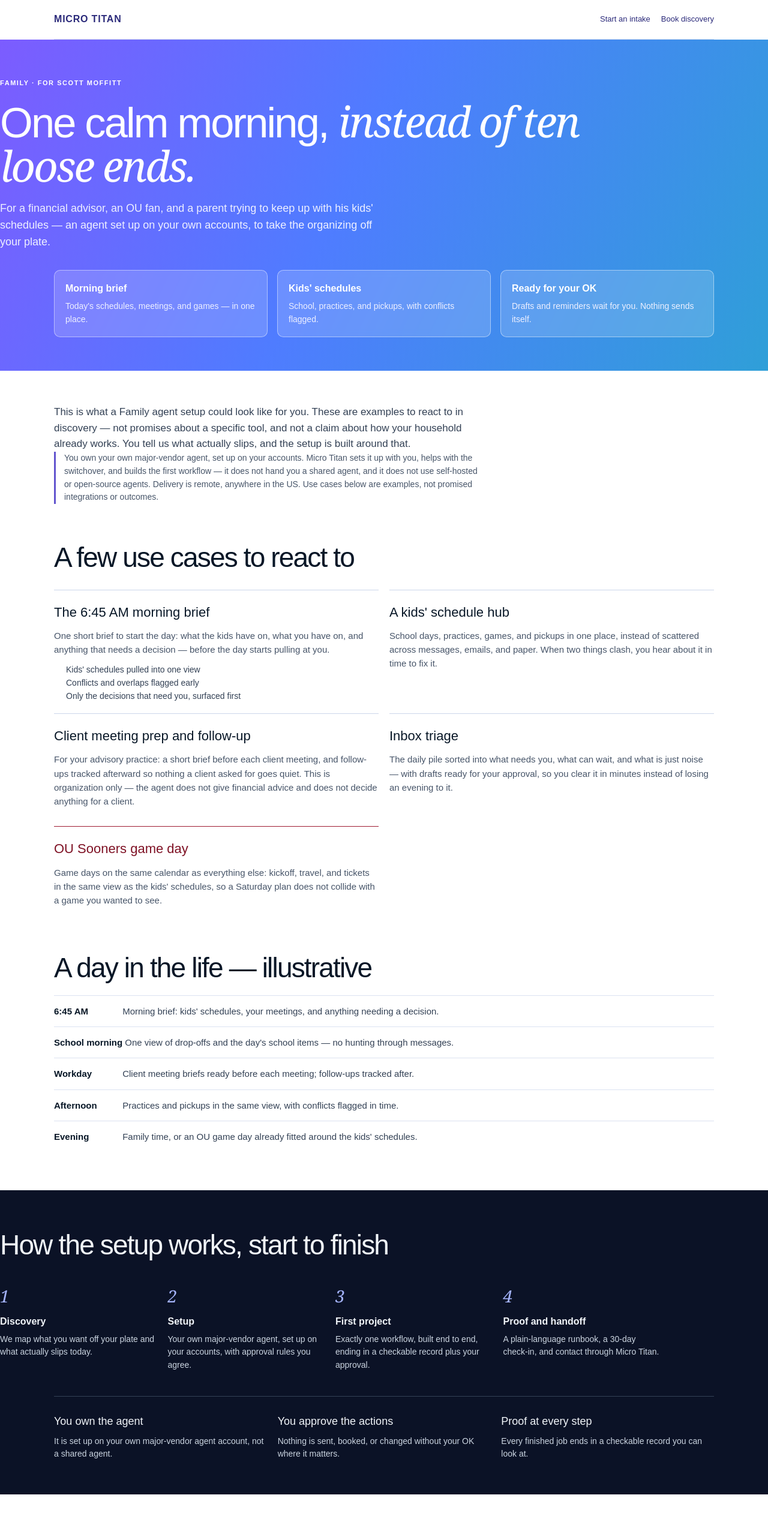
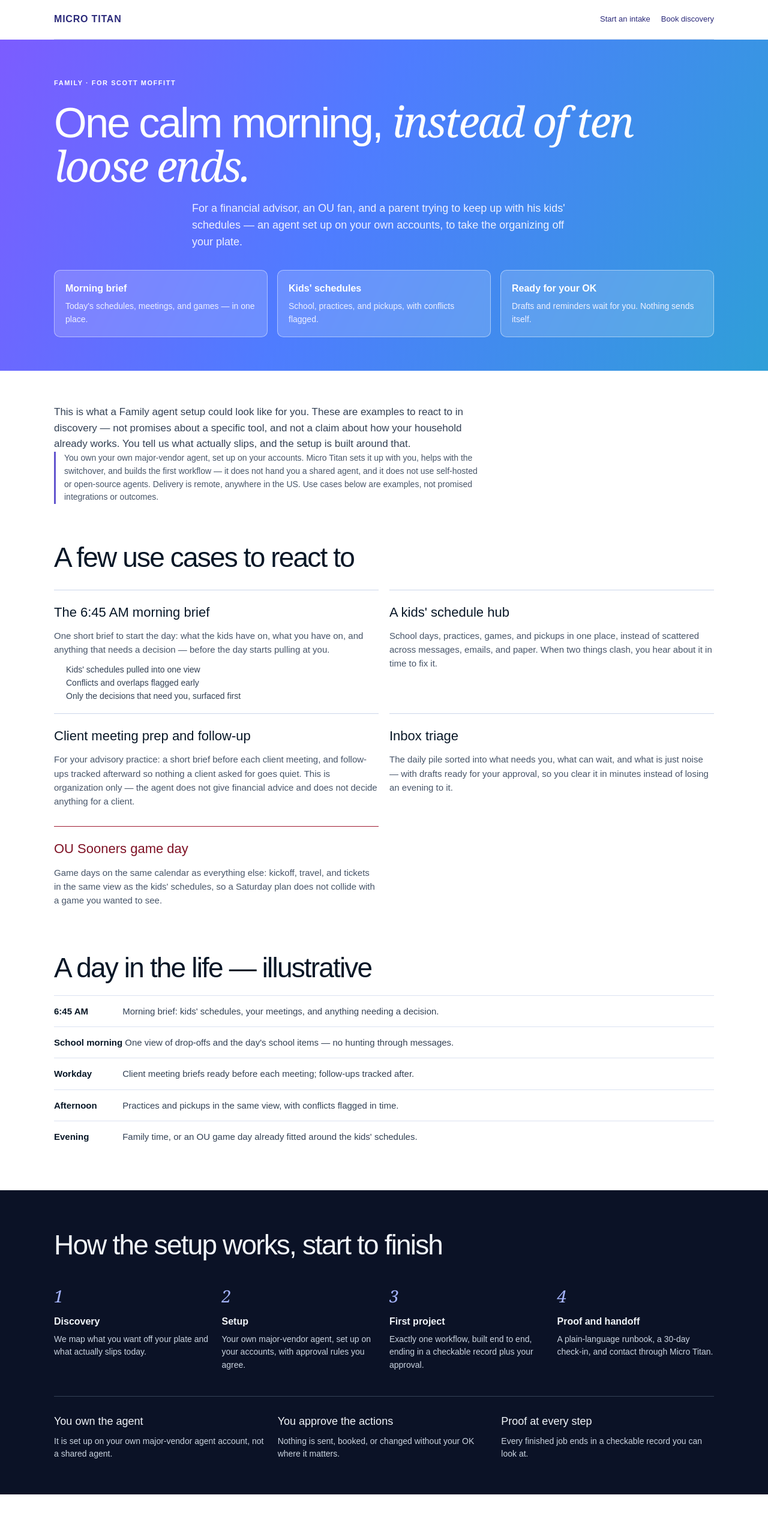
Before and after one commit to BubbaB10/micro-titan-com, a Next.js app: page /pitch/scott-moffitt in a window 1280 px wide. Shown: the top 2552 px of the page at 60% size. Built offline with nearby package versions, Linux system fonts and the light colour scheme.

Commit message:
Jason pitch sheet (preview only, do not merge): fix flush-left hero/dark sections + Pricing heading space

```diff
--- a/app/components/PitchSheet.tsx
+++ b/app/components/PitchSheet.tsx
@@ -182,7 +182,7 @@ export default function PitchSheet({ sheet }: { sheet: PitchSheet }) {
         ) : null}
 
         <section className="pitch-section" aria-labelledby="pricing">
-          <h2 id="pricing">Pricing — {sheet.lane}</h2>
+          <h2 id="pricing">Pricing —{" "}{sheet.lane}</h2>
           {sheet.pricing.length > 0 ? (
             <dl className="pitch-pricing">
               {sheet.pricing.map((row) => (
--- a/app/pitch/pitch.css
+++ b/app/pitch/pitch.css
@@ -9,10 +9,10 @@
 .pitch-header nav { display:flex; gap:18px; font-size:13px; flex-wrap:wrap; }
 .pitch-hero { background:linear-gradient(115deg,#7c5cff 0%,#4f7cff 45%,#2f9fd8 100%); color:#fff; padding:64px 0 56px; }
 .pitch-hero > * { width:min(1100px,calc(100% - 40px)); margin-left:auto; margin-right:auto; }
-.pitch-eyebrow { font-size:11px; letter-spacing:.14em; font-weight:700; text-transform:uppercase; margin:0 0 20px; }
-.pitch-hero h1 { font-size:clamp(42px,5.5vw,72px); line-height:1.02; letter-spacing:-.04em; margin:0 0 20px; font-weight:500; }
+.pitch-eyebrow { font-size:11px; letter-spacing:.14em; font-weight:700; text-transform:uppercase; margin:0 auto 20px; }
+.pitch-hero h1 { font-size:clamp(42px,5.5vw,72px); line-height:1.02; letter-spacing:-.04em; margin:0 auto 20px; font-weight:500; }
 .pitch-hero h1 em { font-family:Georgia,serif; font-weight:400; }
-.pitch-sub { font-size:18px; max-width:640px; margin:0 0 32px; color:#eef0ff; }
+.pitch-sub { font-size:18px; max-width:640px; margin:0 auto 32px; color:#eef0ff; }
 .pitch-cards { display:grid; grid-template-columns:repeat(3,1fr); gap:16px; }
 .pitch-card { background:rgba(255,255,255,.16); border:1px solid rgba(255,255,255,.45); border-radius:10px; padding:18px; backdrop-filter:blur(6px); }
 .pitch-card strong { display:block; margin-bottom:6px; }
@@ -45,8 +45,8 @@
 .pitch-proof p { margin:6px 0 0; color:#334155; font-size:14px; }
 .pitch-dark { background:#0b1226; color:#f1f5f9; margin-top:56px; padding:56px 0; }
 .pitch-dark > * { width:min(1100px,calc(100% - 40px)); margin-left:auto; margin-right:auto; }
-.pitch-dark h2 { font-size:clamp(30px,4vw,46px); letter-spacing:-.04em; margin:0 0 28px; font-weight:500; }
-.pitch-flow { list-style:none; padding:0; margin:0; display:grid; grid-template-columns:repeat(4,1fr); gap:18px; }
+.pitch-dark h2 { font-size:clamp(30px,4vw,46px); letter-spacing:-.04em; margin:0 auto 28px; font-weight:500; }
+.pitch-flow { list-style:none; padding:0; margin:0 auto; display:grid; grid-template-columns:repeat(4,1fr); gap:18px; }
 .pitch-flow li span { display:inline-block; font-family:Georgia,serif; font-style:italic; font-size:28px; color:#a5b4fc; }
 .pitch-flow strong { display:block; margin:8px 0 6px; }
 .pitch-flow p { color:#cbd5e1; font-size:14px; margin:0; }
```
